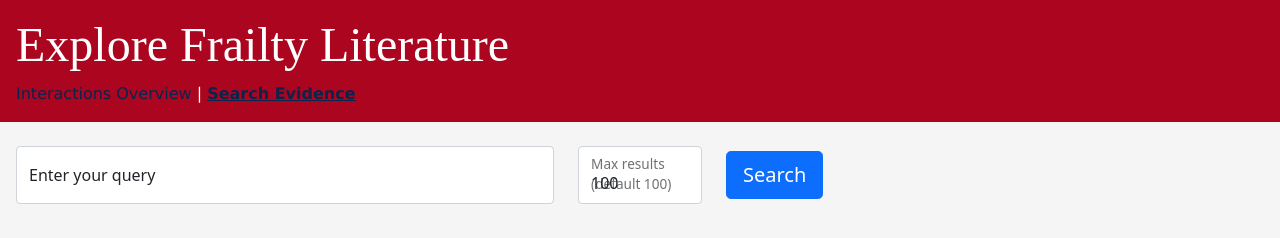
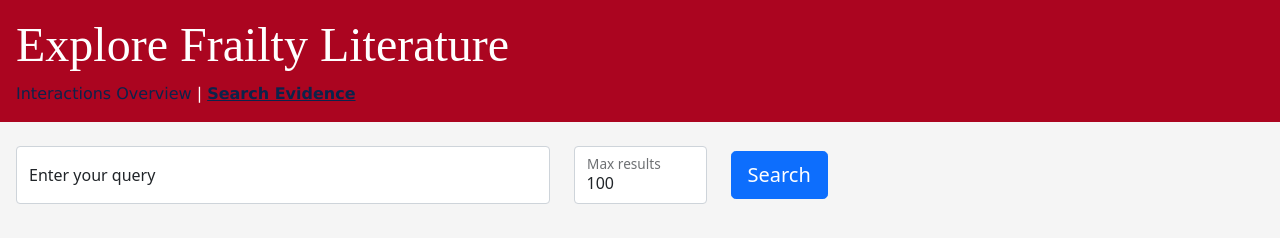
Before and after one commit to rahatzamancse/frailty_graph_viz, a React (Create React App) app in the folder frontend/: page /evidence-index in a window 1280 px wide. Shown: the top 238 px of the page. Built offline with nearby package versions, Linux system fonts and the light colour scheme; some icons are missing; what cytoscape-klay would draw is missing.

Commit message:
Improved the max results label on the evidence index interface

```diff
--- a/frontend/src/EvidenceIndex.js
+++ b/frontend/src/EvidenceIndex.js
@@ -44,10 +44,10 @@ class QueryBox extends React.Component {
                         </FloatingLabel>
                     </Col>
                     <Col xs="auto">
-                        <FloatingLabel controlId="floatingNum" label={`Max results (default ${this.props.defaultResults})`}>
+                        <FloatingLabel controlId="floatingNum" label={`Max results`}>
                             <Form.Control
-                                min="10"
-                                max="1000"
+                                min="1"
+                                max="10000"
                                 type="number"
                                 onChange={this.maxResultsChanged}
                                 onKeyPress={this.keyPressed}
```
